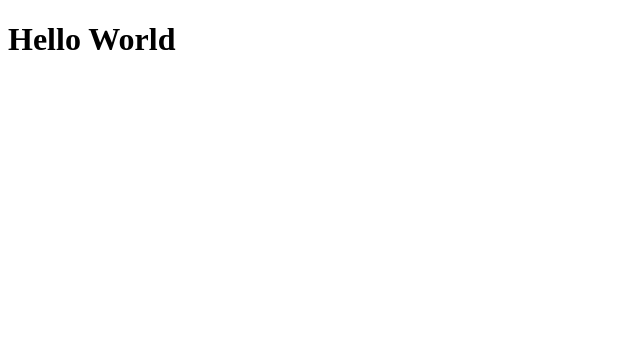
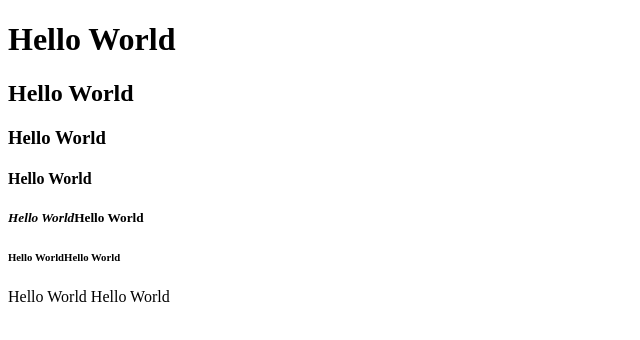
Before and after one commit to NoeyG/git_test, a plain HTML site: page index.html in a window 1280 px wide. Shown: the whole page, without its empty margins (0-640 px from the left). Drawn offline with Linux system fonts and the light colour scheme.

Commit message:
Edit index.html

```diff
--- a/index.html
+++ b/index.html
@@ -6,5 +6,13 @@
 </head>
 <body>
     <h1> Hello World</h1>
+    <h2>Hello World</h2>
+    <h3>Hello World</h3>
+    <h4>Hello World</h4>
+    <h5><em>Hello World</em>Hello World</h5>
+    <h6><strong>Hello World</strong>Hello World</h6>
+    <h7>Hello World</h7>
+    <h8>Hello World</h8>
+
 </body>
 </html>
```
Also changed, not shown: 1 other file.
